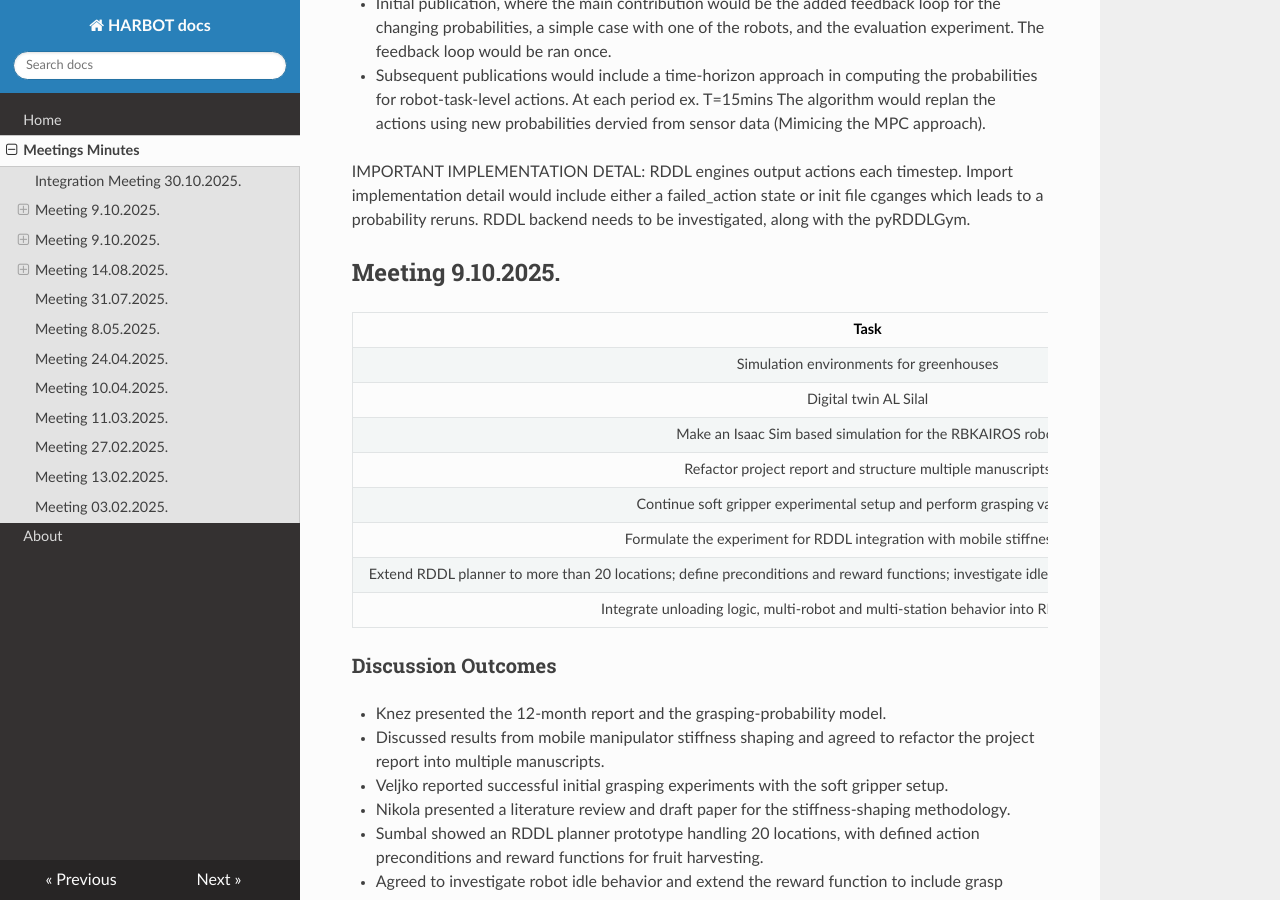
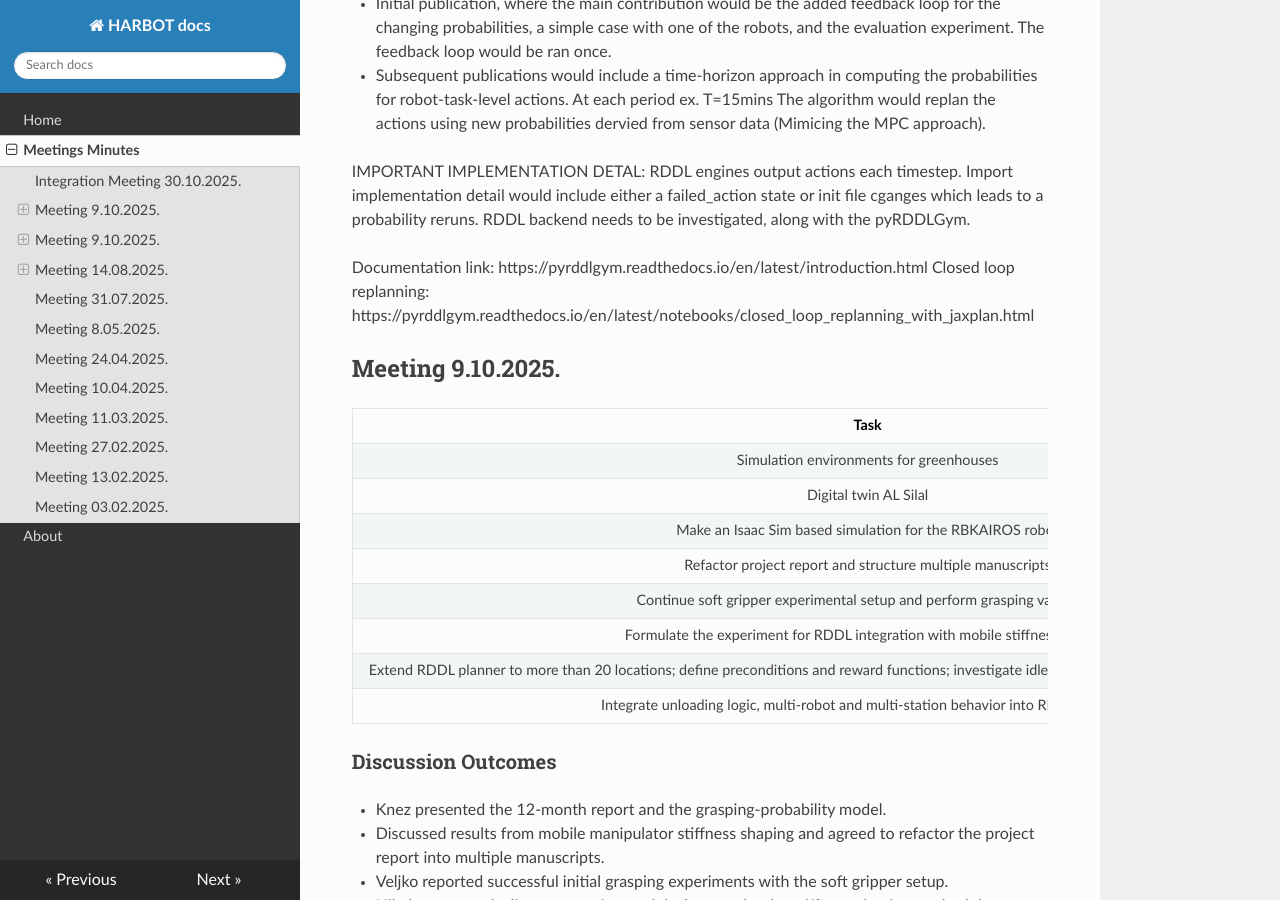
Before and after one commit to etfrobotics/HARBOT, an MkDocs documentation site: the page built from docs/logs.md, in a window 1280 px wide and 900 px high, scrolled down 1256 px. Built offline with MkDocs 1.6.1, drawn with Linux system fonts in a browser that asks for light colours; nearby versions of some CDN libraries.

Commit message:
Update logs.md

```diff
--- a/docs/logs.md
+++ b/docs/logs.md
@@ -49,6 +49,10 @@ replan the actions using new probabilities dervied from sensor data (Mimicing th
 
 IMPORTANT IMPLEMENTATION DETAL: RDDL engines output actions each timestep. Import implementation detail would include either a failed_action state or init file cganges which leads to a probability reruns.
 RDDL backend needs to be investigated, along with the pyRDDLGym.
+
+Documentation link: https://pyrddlgym.readthedocs.io/en/latest/introduction.html
+Closed loop replanning: https://pyrddlgym.readthedocs.io/en/latest/notebooks/closed_loop_replanning_with_jaxplan.html
+
 
 
 
```
